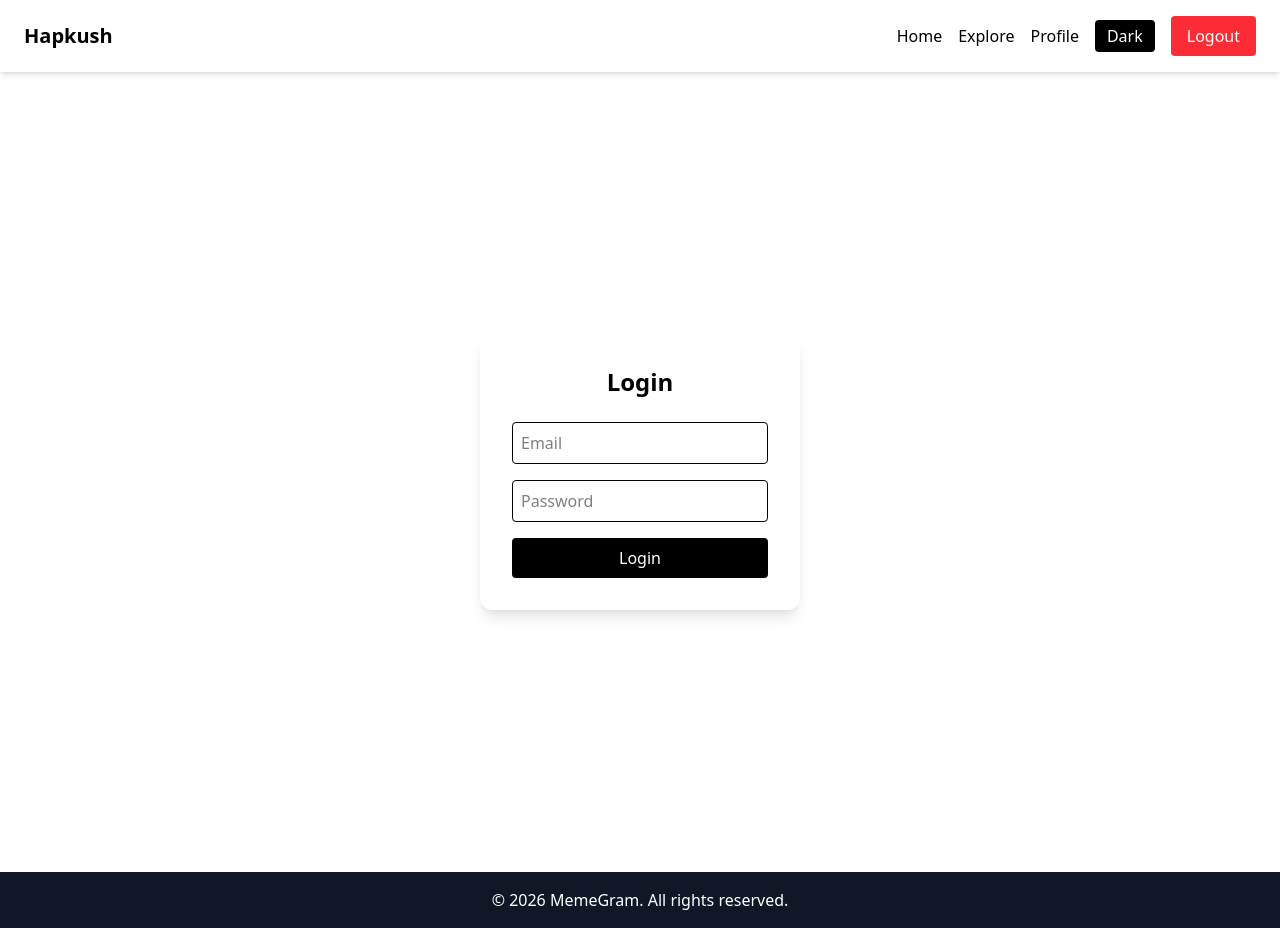
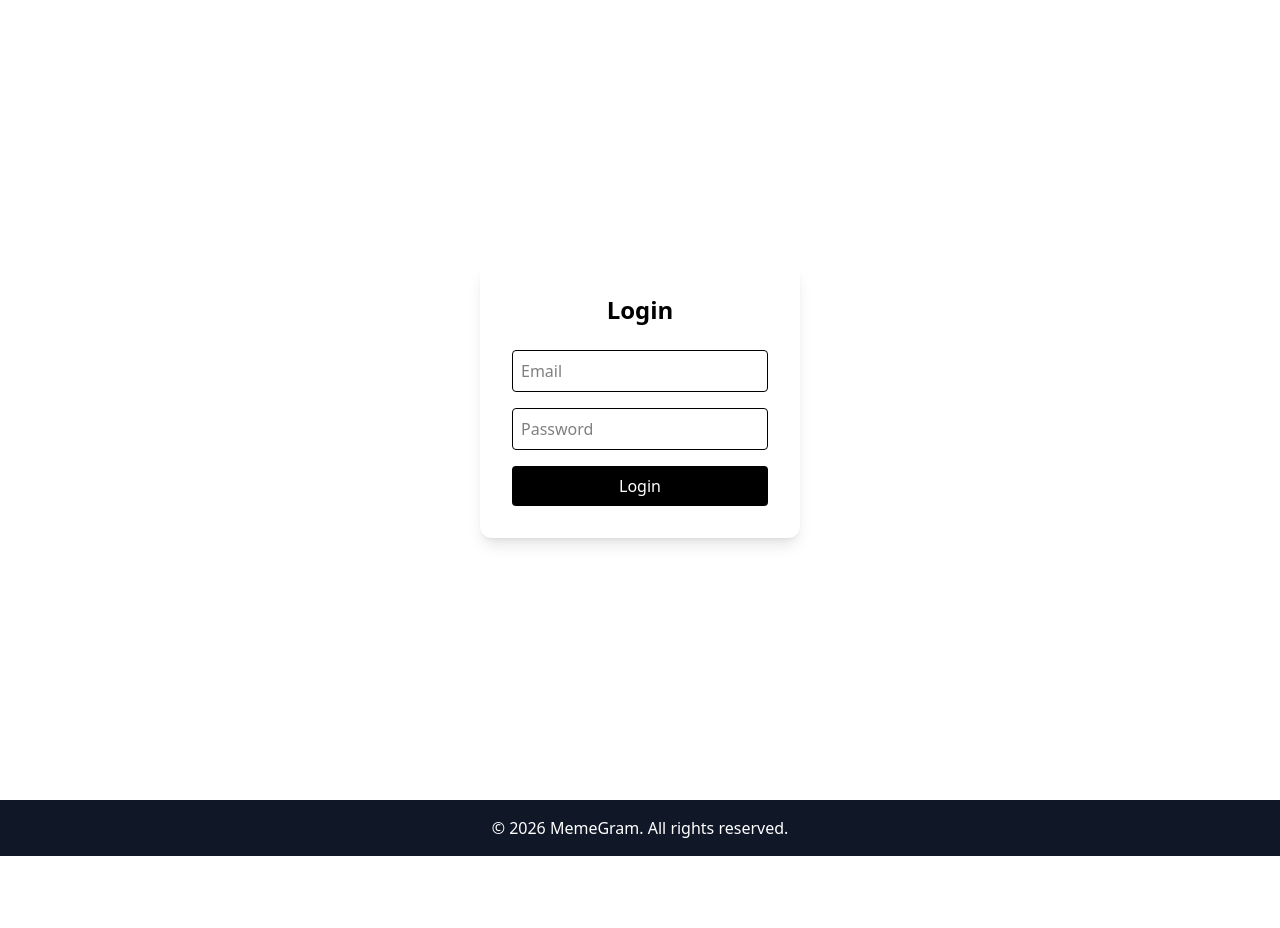
Before and after one commit to Prinsi14/Hapkush, a React (Vite) app: page / in a window 1280 px wide. After the commit the page ends 856 px from the top, so only its background shows below. Built offline with nearby package versions, Linux system fonts and the light colour scheme; the HTML template or start-up script is replaced by a standard one.

Commit message:
fixed error

```diff
--- a/src/App.tsx
+++ b/src/App.tsx
@@ -1,7 +1,5 @@
 import { useState } from "react";
 import Login from "./pages/Login";
-
-
 import { BrowserRouter as Router, Routes, Route } from "react-router-dom";
 import Navbar from "./components/Navbar";
 import Home from "./pages/Home";
@@ -12,19 +10,13 @@ import Footer from "./components/Footer";
 function App() {
   const [isLoggedIn, setIsLoggedIn] = useState(false);
 
-  const [darkMode, setDarkMode] = useState(false);
-
   return (
     <Router>
-      <div className={darkMode ? "dark bg-gray-900 text-white min-h-screen flex flex-col" : "min-h-screen flex flex-col"}>
+      <div className="min-h-screen flex flex-col">
 
-<Navbar
-  darkMode={darkMode}
-  setDarkMode={setDarkMode}
-  setIsLoggedIn={setIsLoggedIn}
-/>
-
-
+        {isLoggedIn && (
+          <Navbar setIsLoggedIn={setIsLoggedIn} />
+        )}
 
         <div className="flex-grow">
           <Routes>
@@ -38,7 +30,6 @@ function App() {
               </>
             )}
           </Routes>
-
         </div>
 
         <Footer />
--- a/src/components/Navbar.tsx
+++ b/src/components/Navbar.tsx
@@ -1,12 +1,10 @@
 import { Link, useNavigate } from "react-router-dom";
 
 interface NavbarProps {
-  darkMode: boolean;
-  setDarkMode: React.Dispatch<React.SetStateAction<boolean>>;
   setIsLoggedIn: React.Dispatch<React.SetStateAction<boolean>>;
 }
 
-const Navbar = ({ darkMode, setDarkMode, setIsLoggedIn }: NavbarProps) => {
+const Navbar = ({ setIsLoggedIn }: NavbarProps) => {
   const navigate = useNavigate();
 
   const handleLogout = () => {
@@ -15,26 +13,17 @@ const Navbar = ({ darkMode, setDarkMode, setIsLoggedIn }: NavbarProps) => {
   };
 
   return (
-    <nav className="flex justify-between items-center px-6 py-4 shadow-md bg-white dark:bg-gray-900 transition-colors duration-300">
-      <h1 className="text-xl font-bold dark:text-white">Hapkush</h1>
+    <nav className="flex justify-between items-center px-6 py-4 shadow-md bg-white">
+      <h1 className="text-xl font-bold">Hapkush</h1>
 
       <div className="flex gap-4 items-center">
-        <Link to="/" className="dark:text-white">Home</Link>
-        <Link to="/explore" className="dark:text-white">Explore</Link>
-        <Link to="/profile" className="dark:text-white">Profile</Link>
+        <Link to="/">Home</Link>
+        <Link to="/explore">Explore</Link>
+        <Link to="/profile">Profile</Link>
 
-        {/* Dark Mode Button */}
-        <button
-          onClick={() => setDarkMode(!darkMode)}
-          className="px-3 py-1 bg-black text-white rounded"
-        >
-          {darkMode ? "Light" : "Dark"}
-        </button>
-
-        {/* Logout Button */}
         <button
           onClick={handleLogout}
-          className="px-4 py-2 bg-red-500 text-white rounded hover:bg-red-600"
+          className="px-4 py-2 bg-red-500 text-white rounded hover:bg-red-600 transition"
         >
           Logout
         </button>
```
Lines whose indentation alone changed are shown as unchanged.
